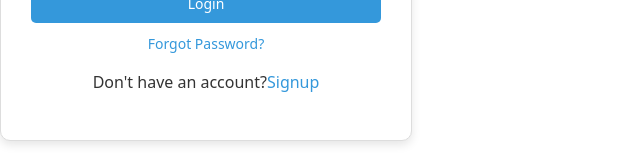
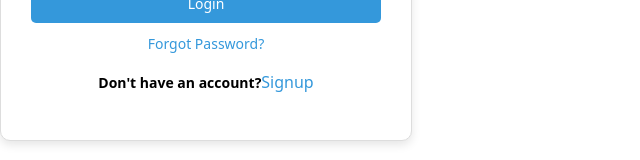
Before and after one commit to jallichakravarthi/mern-watchlist, a React (Vite) app in the folder frontend/: page / in a window 1280 px wide. Shown: the part 444-604 px from the top of the page, without its empty margins (0-640 px from the left). Built offline with nearby package versions, Linux system fonts and the light colour scheme.

Commit message:
updated frontend

```diff
--- a/frontend/src/pages/Login.jsx
+++ b/frontend/src/pages/Login.jsx
@@ -67,7 +67,7 @@ const Login = () => {
         </p>
 
         <p>
-        <label style={{ color: "#333", display: "inline-block" }}>Don't have an account?</label>
+        <label style={styles.label}>Don't have an account?</label>
           <Link to="/signup" style={styles.link}>
             Signup
           </Link>
--- a/frontend/src/pages/Signup.jsx
+++ b/frontend/src/pages/Signup.jsx
@@ -109,7 +109,7 @@ const Signup = () => {
         </button>
 
         <p>
-        <label style={{ color: "#333", display: "inline-block" }}>Already have an account?</label>
+        <label style={styles.label}>Already have an account?</label>
           <Link to="/" style={styles.link}>
             Login here
           </Link>
@@ -192,7 +192,7 @@ const styles = {
     marginTop: "10px",
   },
   label: {
-    color: "#333", // Change this to black or any visible color
+    color: "black", // Change this to black or any visible color
     fontSize: "14px",
     fontWeight: "bold",
   }
```
